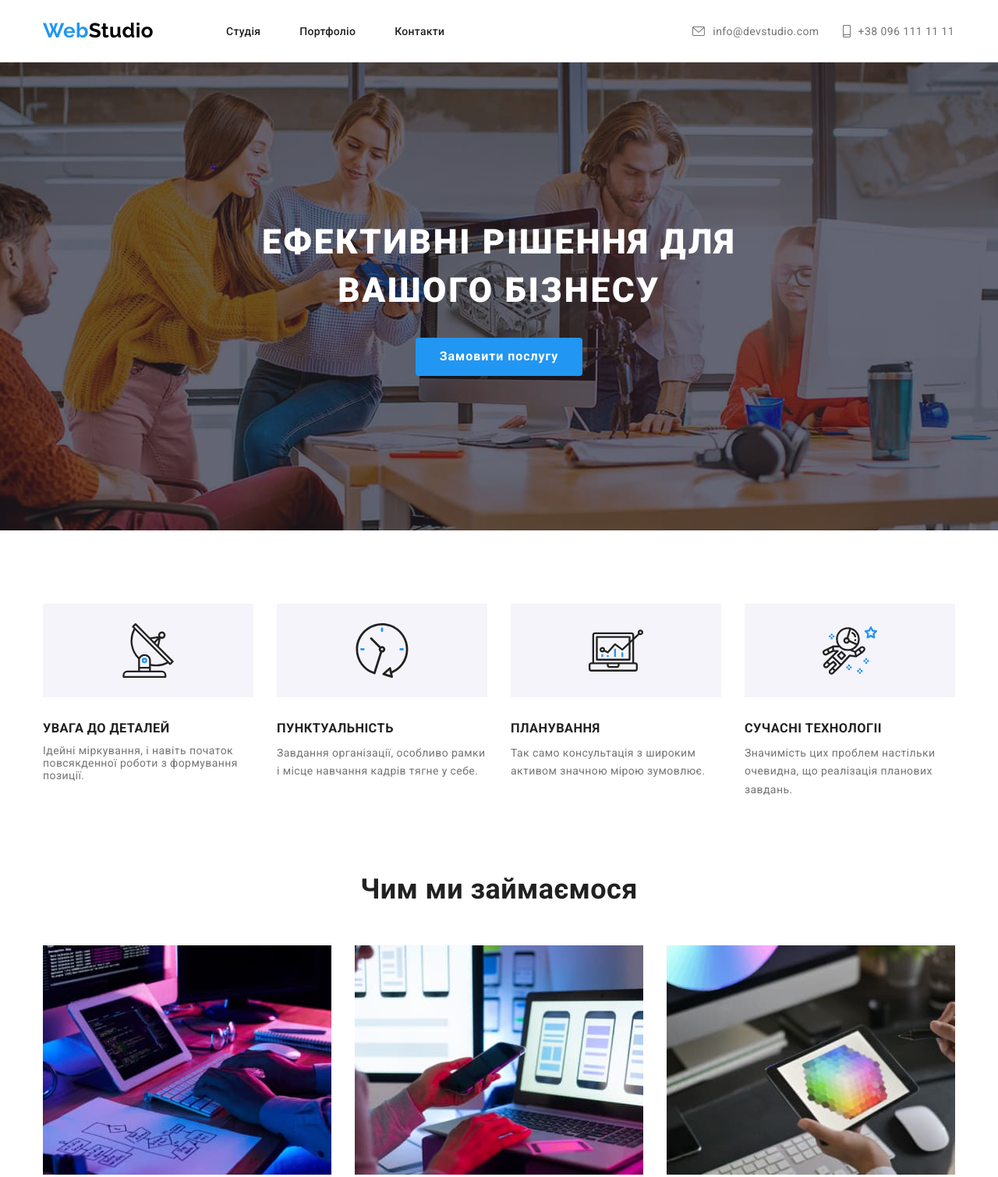
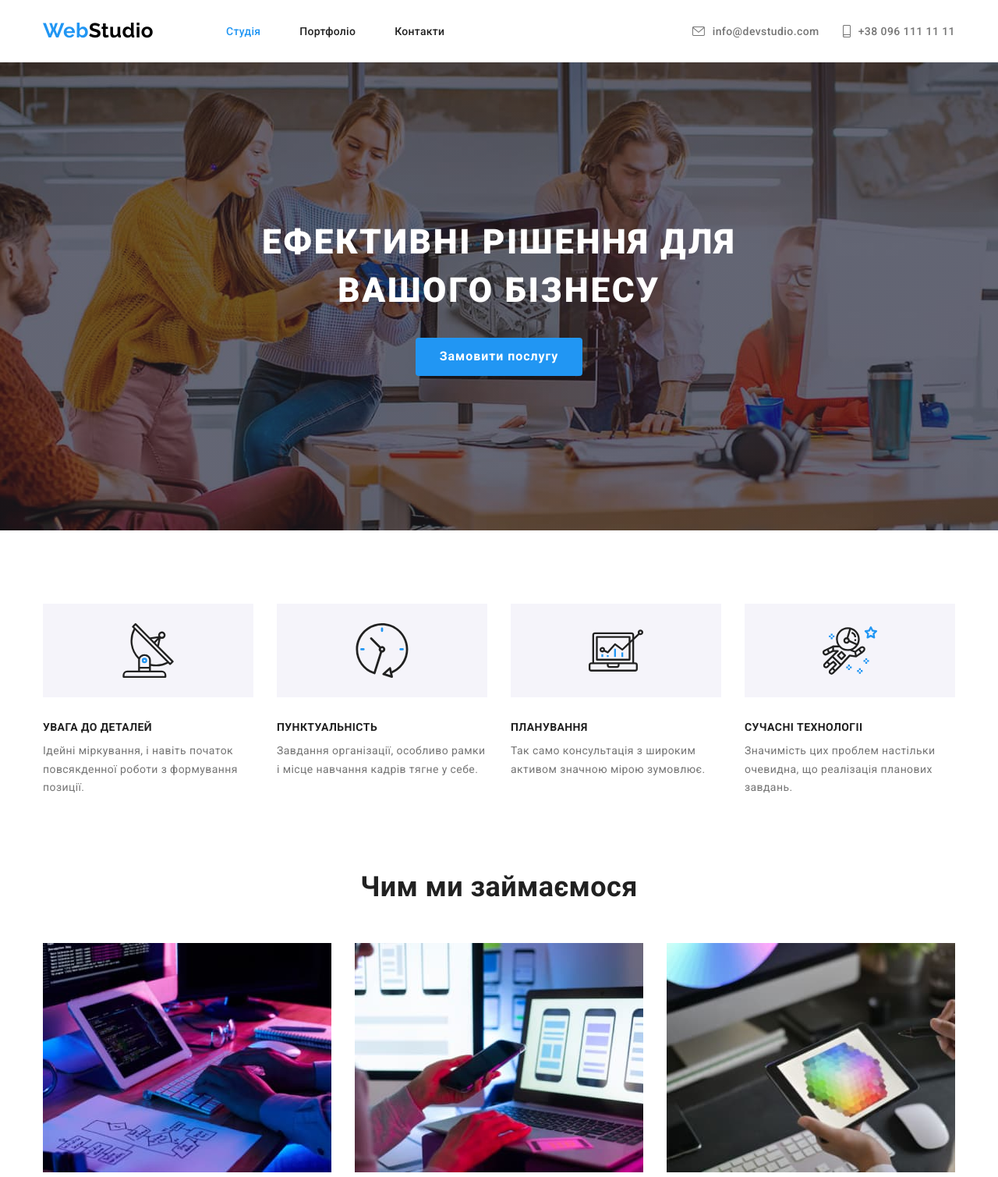
Before and after one commit to 6oM6oHu/goit-markup-hw-04, a plain HTML site: page index.html in a window 1280 px wide. Shown: the top 1509 px of the page at 78% size. Drawn offline with nearby package versions, Linux system fonts and the light colour scheme.

Commit message:
Правки от ментора

```diff
--- a/index.html
+++ b/index.html
@@ -29,7 +29,11 @@
         >
         <ul class="site-nav list">
           <li class="site-nav-item">
-            <a href="" class="site-nav-link link" rel="noreferrer noopener"
+            <a
+              href=""
+              class="site-nav-link link studio-active-link"
+              rel="noreferrer noopener"
+              style="color: var(--brand-color)"
               >Студія</a
             >
           </li>
@@ -82,7 +86,7 @@
                 </svg>
               </div>
               <h3 class="feature-title">Увага до деталей</h3>
-              <p class="feature-team-subtitle">
+              <p class="feature-text">
                 Ідейні міркування, і навіть початок повсякденної роботи з
                 формування позиції.
               </p>
@@ -445,7 +449,7 @@
           </address>
         </div>
         <div class="social footer-social">
-          <span class="social-title">приєднуйтесь</span>
+          <strong class="social-title">приєднуйтесь</strong>
           <ul class="social-team-list">
             <li class="social-team-item">
               <a href="" class="social-team-link footer-social-link">
--- a/styles.css/style.css
+++ b/styles.css/style.css
@@ -166,7 +166,7 @@ button {
 
 .contacts-list {
   display: flex;
-  margin-left: 318px;
+  margin-left: auto;
   gap: 30px;
 }
 
@@ -181,6 +181,7 @@ button {
   gap: 10px;
 
   color: var(--primary-text-color);
+  font-weight: 500;
 }
 .contact-icon {
   fill: currentColor;
@@ -278,6 +279,7 @@ button {
   margin-bottom: 10px;
 
   color: var(--secondary-text-color);
+  font-size: 14px;
   line-height: 1.2;
   text-transform: uppercase;
 }
```
Also changed, not shown: portfolio.html (+7 -2 lines).
